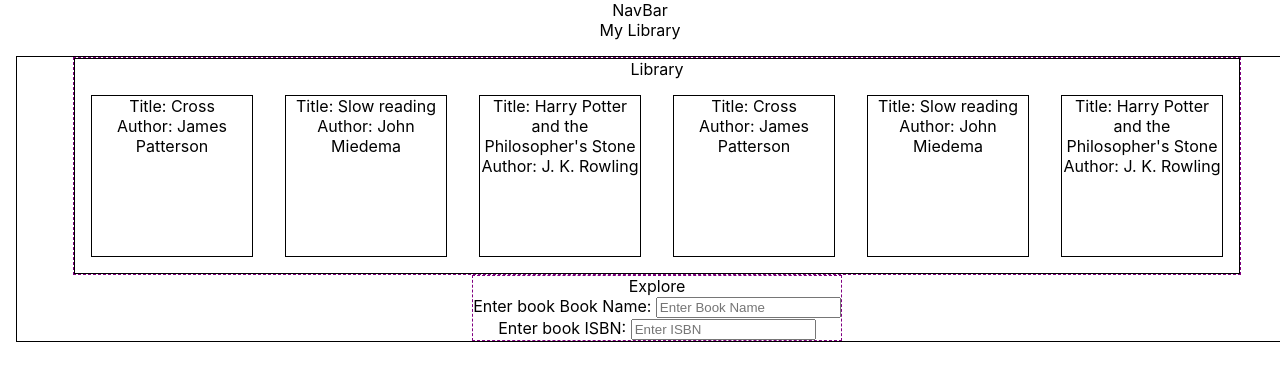
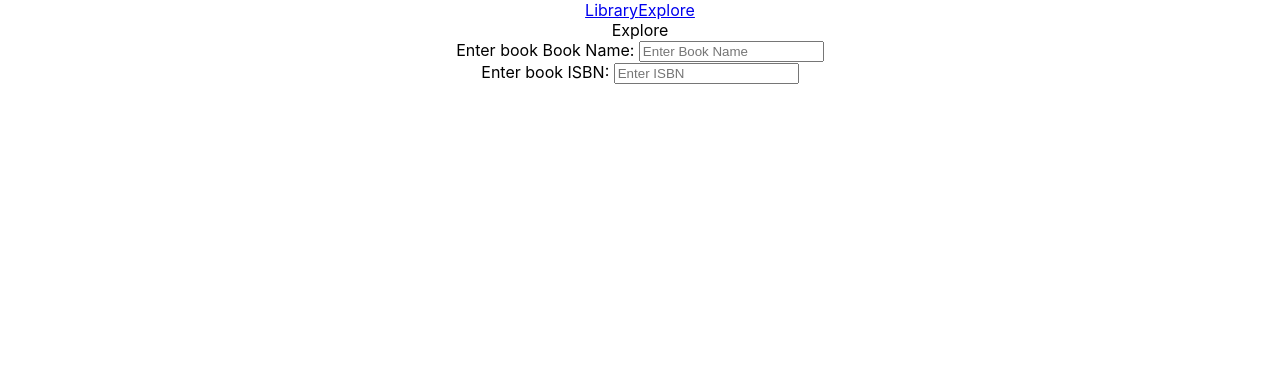
Before and after one commit to StirlingProjects/my-library, a React (Create React App) app: page /explore in a window 1280 px wide. Shown: the top 380 px of the page. Built offline with nearby package versions, Linux system fonts and the light colour scheme.

Commit message:
Setup Routing

```diff
--- a/package.json
+++ b/package.json
@@ -9,6 +9,7 @@
     "firebase": "^9.10.0",
     "react": "^18.2.0",
     "react-dom": "^18.2.0",
+    "react-router-dom": "^6.4.1",
     "react-scripts": "^5.0.1",
     "web-vitals": "^2.1.4"
   },
--- a/src/App.jsx
+++ b/src/App.jsx
@@ -1,14 +1,14 @@
 import React from "react";
 import "./App.css";
 
-import Home from "./containers/Home/Home";
+import Routing from "./containers/Routing/Routing";
 
 const App = () => {
 
 
   return (
     <div className="App">
-      <Home />
+      <Routing />
     </div>
   );
 };
--- a/src/containers/Explore/Explore.jsx
+++ b/src/containers/Explore/Explore.jsx
@@ -1,11 +1,12 @@
 import React from "react";
 
+import NavBar from "../NavBar/NavBar";
 import SearchBar from "../../components/SearchBar/SearchBar";
-
 
 const Explore = () => {
   return (
     <div>
+      <NavBar />
       Explore
       <SearchBar search_item="Book Name" />
       <SearchBar search_item="ISBN" />
--- a/src/containers/Home/Home.jsx
+++ b/src/containers/Home/Home.jsx
@@ -4,7 +4,6 @@ import "./Home.scss";
 
 import NavBar from "../NavBar/NavBar";
 import Library from "../Library/Library";
-import Explore from "../Explore/Explore";
 
 import userLibrary from "../../assets/data/dummydata";
 
@@ -15,14 +14,11 @@ const Home = () => {
   return (
     <div className="home">
       <NavBar />
-      My Library
       <div className="home__containers">
         <div className="home__library">
           <Library libraryArray={userLibrary} />
         </div>
-        <div className="home__explore">
-          <Explore />
-        </div>
+        <div className="home__explore"></div>
       </div>
     </div>
   );
--- a/src/containers/NavBar/NavBar.jsx
+++ b/src/containers/NavBar/NavBar.jsx
@@ -1,7 +1,13 @@
 import React from "react";
+import { NavLink } from "react-router-dom";
 
 const NavBar = () => {
-  return <div className="navbar">NavBar</div>;
+  return (
+    <div className="navbar">
+      <NavLink to="/">Library</NavLink>
+      <NavLink to="/explore">Explore</NavLink>
+    </div>
+  );
 };
 
 export default NavBar;
--- /dev/null
+++ b/src/containers/Routing/Routing.jsx
@@ -0,0 +1,18 @@
+import React from "react";
+import { BrowserRouter as Router, Routes, Route } from "react-router-dom";
+
+import Home from "../Home/Home";
+import Explore from "../Explore/Explore";
+
+const Routing = () => {
+  return (
+    <Router>
+      <Routes>
+        <Route path="/" element={<Home />} />
+        <Route path="/explore" element={<Explore />} />
+      </Routes>
+    </Router>
+  );
+};
+
+export default Routing;
```
Also changed, not shown: 1 other file (tests, documents, lock files or other folders).
